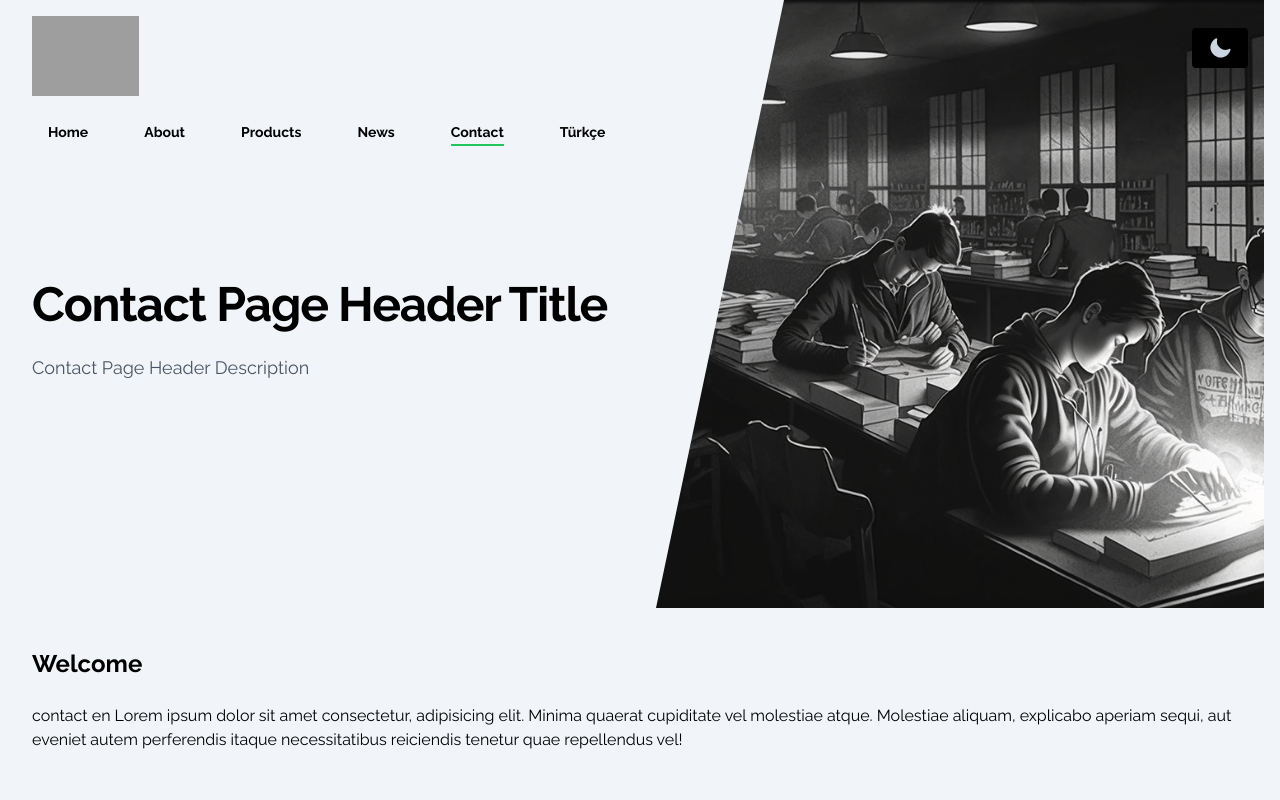
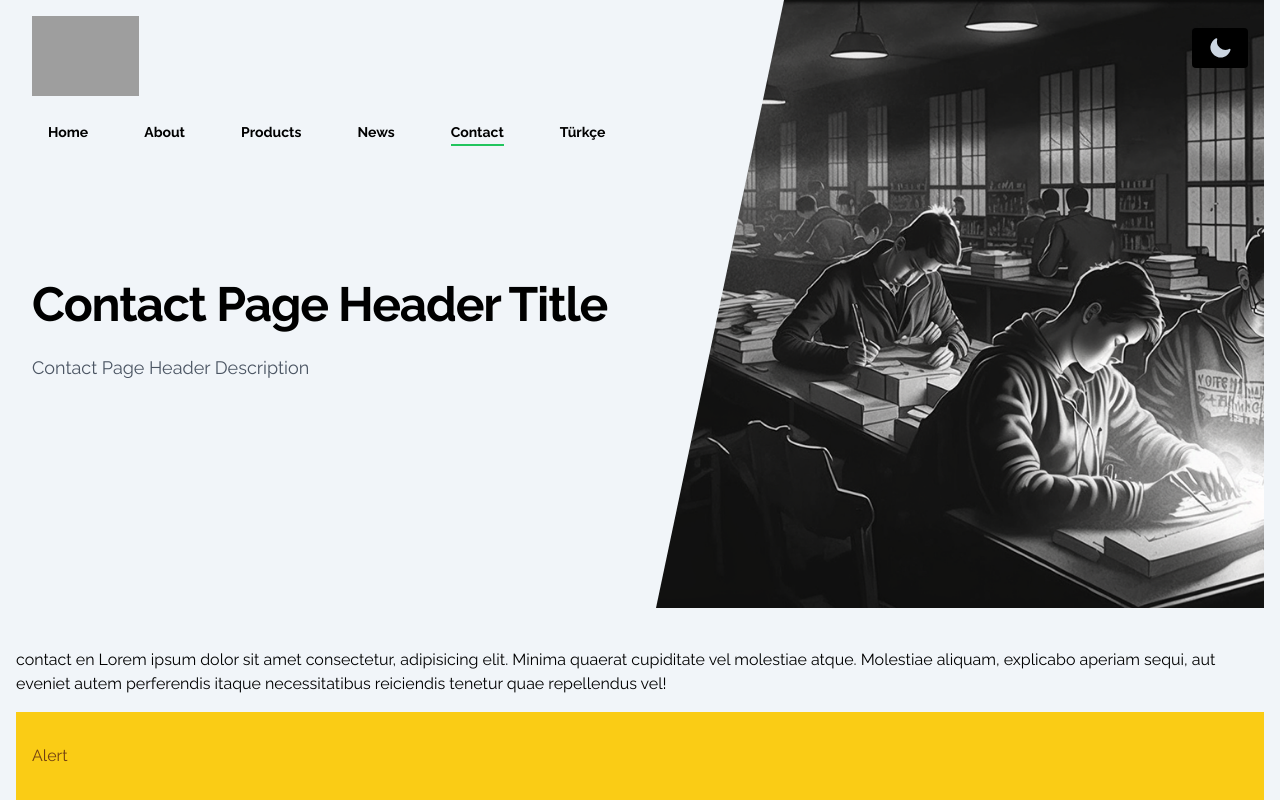
Before and after one commit to bilgi-webteam/nuxt3-boilerplate, a Nuxt app: page /contact in a window 1280 px wide. Shown: the top 800 px of the page. Built offline with nearby package versions, Linux system fonts and the light colour scheme; grey boxes are pictures that could not be loaded.

Commit message:
Update font styles and sizes in multiple components and layouts

```diff
--- a/components/Header.vue
+++ b/components/Header.vue
@@ -1,5 +1,5 @@
 <template>
-  <div class="bg-slate-100 dark:bg-black [&_.router-link-active]:border-b-2 [&_.router-link-active]:border-green-500">
+  <div class="bg-slate-100 dark:bg-black [&_.router-link-active]:border-b-2 [&_.router-link-active]:border-green-500 mb-10">
     <header class="absolute inset-x-0 top-0 z-50">
       <div class="mx-auto max-w-7xl">
         <div class="flex justify-between mx-8">
--- a/pages/about.vue
+++ b/pages/about.vue
@@ -1,8 +1,5 @@
 <template>
-  <div id="content" class="p-4 mb-4">
-    <h2 class="text-2xl font-bold my-6">{{ $t('welcome') }}</h2>
-    <component :is="currentContent"></component>
-  </div>
+  <component :is="currentContent"></component>
   <Alert class="text-red-900 bg-red-200 dark:text-red-200 dark:bg-red-900">
     <p>{{ $t('alert') }}</p>
   </Alert>
--- a/pages/contact.vue
+++ b/pages/contact.vue
@@ -1,8 +1,5 @@
 <template>
-  <div id="content" class="p-4 mb-4">
-    <h2 class="text-2xl font-bold my-6">{{ $t('welcome') }}</h2>
-    <component :is="currentContent"></component>
-  </div>
+  <component :is="currentContent"></component>
   <Alert>
     <p>{{ $t('alert') }}</p>
   </Alert>
--- a/pages/index.vue
+++ b/pages/index.vue
@@ -1,8 +1,6 @@
 <template>
-  <div id="content" class="p-4 mb-4">
-    <h2 class="text-2xl font-bold my-6">{{ $t('welcome') }}</h2>
-    <component :is="currentContent"></component>
-  </div>
+  <h2>{{ $t('welcome') }}</h2>
+  <component :is="currentContent"></component>
 </template>
 <script setup lang="ts">
 const pageName = 'index';
--- a/pages/news.vue
+++ b/pages/news.vue
@@ -1,8 +1,5 @@
 <template>
-  <div id="content" class="p-4 mb-4">
-    <h2 class="text-2xl font-bold my-6">{{ $t('welcome') }}</h2>
-    <component :is="currentContent"></component>
-  </div>
+  <component :is="currentContent"></component>
   <div class="p-4 mb-4">
     <News />
   </div>
--- a/pages/products.vue
+++ b/pages/products.vue
@@ -1,8 +1,5 @@
 <template>
-  <div id="content" class="p-4 mb-4">
-    <h2 class="text-2xl font-bold my-6">{{ $t('welcome') }}</h2>
-    <component :is="currentContent"></component>
-  </div>
+  <component :is="currentContent"></component>
   <div class="p-4 mb-4">
     <Products />
   </div>
```
